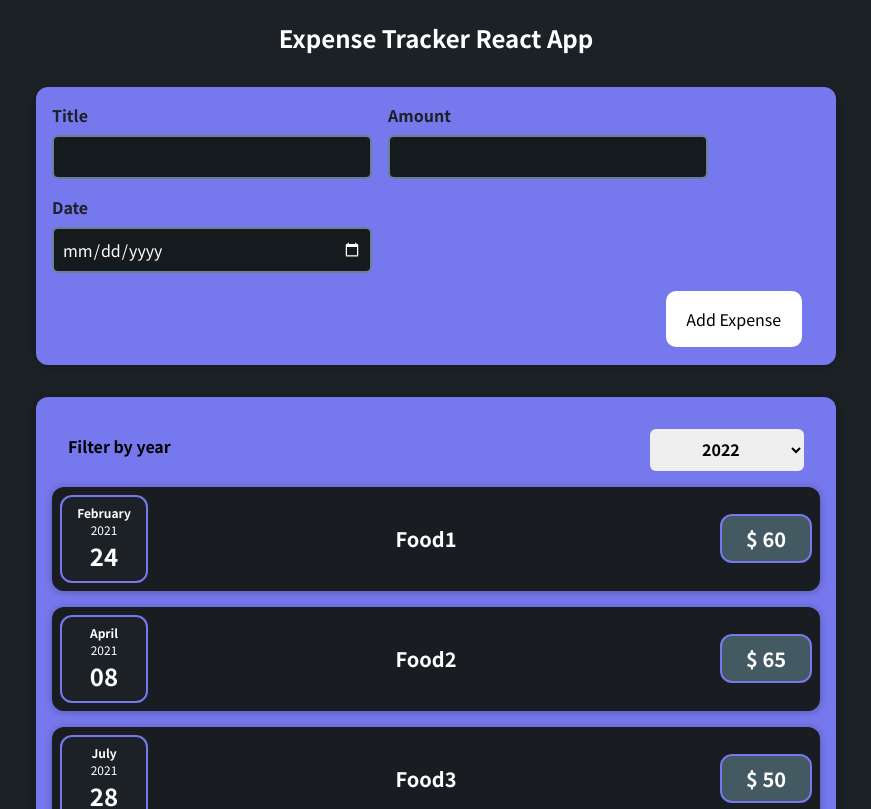
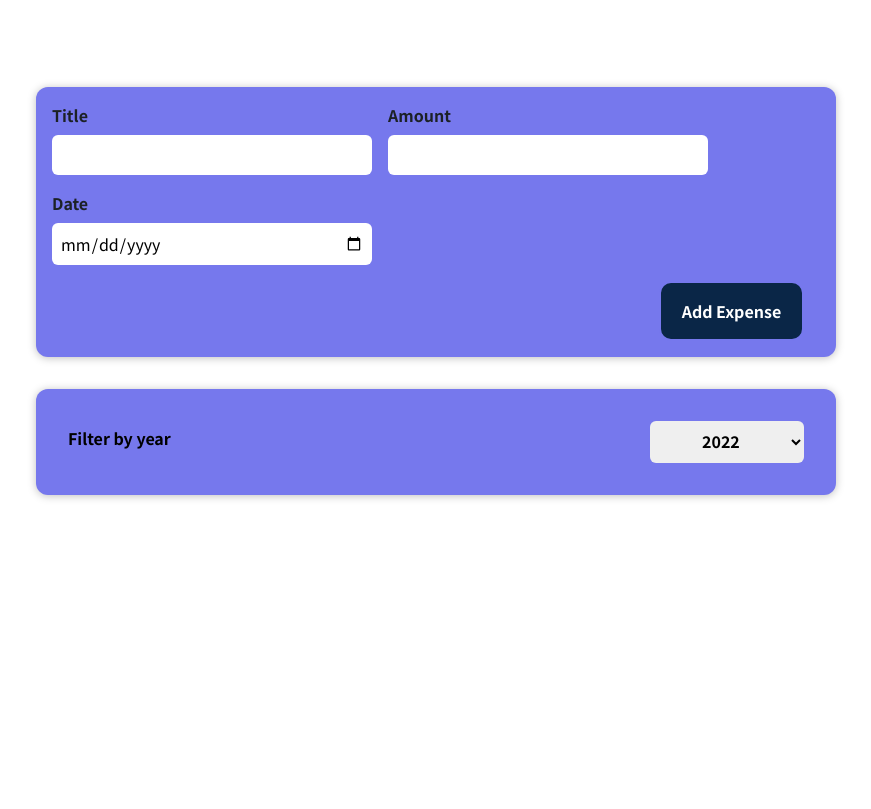
Before and after one commit to yuvaraj21/React-Bootcamp, a React (Create React App) app in the folder Expense-Tracker/: page / in a window 1280 px wide. Shown: the top 809 px of the page, without its empty margins (204-1075 px from the left). Built offline with nearby package versions, Linux system fonts and the light colour scheme.

Commit message:
get expense based on year

```diff
--- a/Expense-Tracker/src/App.js
+++ b/Expense-Tracker/src/App.js
@@ -3,32 +3,40 @@ import Expenses from './component/Expenses/Expenses';
 import NewExpense from './component/NewExpense/NewExpense';
 
 function App() {
-  let expenses = [
+  let dummy_expenses = [
     {
+      id: 1,
       name: 'Food1',
       price: 60.0,
-      date: new Date(2021, 1, 24),
+      date: new Date(2020, 1, 24),
     },
     {
+      id: 2,
       name: 'Food2',
       price: 65.0,
       date: new Date(2021, 3, 8),
     },
     {
+      id: 3,
       name: 'Food3',
       price: 50.0,
       date: new Date(2021, 6, 28),
     },
     {
+      id: 4,
       name: 'Food4',
       price: 25.0,
       date: new Date(2021, 8, 4),
     },
   ];
 
+  const [expenses, setExpenses] = useState(dummy_expenses);
+
   const addExpenseHandler = (expense) => {
-    console.log('In app.js');
-    console.log(expense);
+    setExpenses((prevExpenses) => {
+      console.log([...prevExpenses, expense]);
+      return [...prevExpenses, expense];
+    });
   };
 
   return (
--- a/Expense-Tracker/src/component/Expenses/ExpenseItem.css
+++ b/Expense-Tracker/src/component/Expenses/ExpenseItem.css
@@ -3,8 +3,9 @@
     justify-content: space-between;
     align-items: center;
     padding: 0.5rem;
+    padding-right: 1rem;
     margin: 1rem 0;
-    background-color: #191D22;
+    background-color: #151A1E;
 }
 
 .expense-item__description {
@@ -28,7 +29,7 @@
     font-size: 1rem;
     font-weight: bold;
     color: white;
-    background-color: #445A63;
+    background-color: #1C2126;
     border: 2px solid #7678ED;
     padding: 0.5rem;
     border-radius: 12px;
@@ -38,7 +39,7 @@
     .expense-item__description {
         flex-direction: row;
         align-items: center;
-        justify-content: flex-start;
+        justify-content: flex-end;
         flex: 1;
     }
 
--- a/Expense-Tracker/src/component/Expenses/ExpenseItem.js
+++ b/Expense-Tracker/src/component/Expenses/ExpenseItem.js
@@ -9,6 +9,8 @@ const ExpenseItem = (props) => {
       <ExpenseDate date={props.date} />
       <div className="expense-item__description">
         <h2>{props.title}</h2>
+      </div>
+      <div className="expense-item__description">
         <div className="expense-item__price">$ {props.amount}</div>
       </div>
     </Card>
--- a/Expense-Tracker/src/component/Expenses/Expenses.js
+++ b/Expense-Tracker/src/component/Expenses/Expenses.js
@@ -5,39 +5,32 @@ import './Expenses.css';
 import ExpensesFilter from './ExpensesFilter';
 
 const Expenses = (props) => {
-  let expenses = props.expenses;
   const [filteredYear, setFilteredYear] = useState('2022');
 
   const filterChangeHandler = (selectedYear) => {
-    console.log(selectedYear);
+    // console.log(selectedYear);
     setFilteredYear(selectedYear);
   };
+
+  const filteredExpenses = props.expenses.filter((expense) => {
+    return expense.date.getFullYear().toString() === filteredYear;
+  });
   return (
     <Card className="expenses">
       <ExpensesFilter
         selected={filteredYear}
         onChangeFilter={filterChangeHandler}
       />
-      <ExpenseItem
-        title={expenses[0].name}
-        amount={expenses[0].price}
-        date={expenses[0].date}
-      />
-      <ExpenseItem
-        title={expenses[1].name}
-        amount={expenses[1].price}
-        date={expenses[1].date}
-      />
-      <ExpenseItem
-        title={expenses[2].name}
-        amount={expenses[2].price}
-        date={expenses[2].date}
-      />
-      <ExpenseItem
-        title={expenses[3].name}
-        amount={expenses[3].price}
-        date={expenses[3].date}
-      />
+      {filteredExpenses.map((expense) => {
+        return (
+          <ExpenseItem
+            key={expense.id}
+            title={expense.name}
+            amount={expense.price}
+            date={expense.date}
+          />
+        );
+      })}
     </Card>
   );
 };
--- a/Expense-Tracker/src/component/NewExpense/ExpenseForm.css
+++ b/Expense-Tracker/src/component/NewExpense/ExpenseForm.css
@@ -16,19 +16,20 @@
     font: inherit;
     padding: 0.5rem;
     border-radius: 6px;
-    background-color: #151A1E;
-    border: 2px solid #6C8093;
-    color: #fff;
+    background-color: #fff;
+    /* border: 2px solid #0A2647; */
+    border: none;
+    color: #000;
     width: 20rem;
     max-width: 100%;
-    color-scheme: dark;
+    /* color-scheme: dark; */
 }
 
 .new-expense__control input:active,
 .new-expense__control input:focus {
-    background-color: #151A1E;
+    background-color: #fff;
+    outline: 2px solid #0A2647;
     border: none;
-    outline: 2px solid #fff;
 }
 
 
--- a/Expense-Tracker/src/component/NewExpense/ExpenseForm.js
+++ b/Expense-Tracker/src/component/NewExpense/ExpenseForm.js
@@ -9,8 +9,8 @@ const ExpenseForm = (props) => {
   const submitExpense = (event) => {
     event.preventDefault();
     const expenseData = {
-      title: title,
-      amount: amount,
+      name: title,
+      price: amount,
       date: new Date(date),
     };
     props.onSaveExpenseData(expenseData);
@@ -29,6 +29,7 @@ const ExpenseForm = (props) => {
             onChange={(e) => {
               setTitle(e.target.value);
             }}
+            required
           />
         </div>
 
@@ -40,6 +41,7 @@ const ExpenseForm = (props) => {
             onChange={(e) => {
               setAmount(e.target.value);
             }}
+            required
           />
         </div>
 
@@ -51,6 +53,7 @@ const ExpenseForm = (props) => {
             onChange={(e) => {
               setDate(e.target.value);
             }}
+            required
           />
         </div>
       </div>
--- a/Expense-Tracker/src/component/NewExpense/NewExpense.css
+++ b/Expense-Tracker/src/component/NewExpense/NewExpense.css
@@ -15,17 +15,18 @@
     cursor: pointer;
     padding: 1rem 1.3rem;
     border: 2px solid #7678ED;
-    background-color: #fff;
-    color: #000;
+    background-color: #0A2647;
+    color: #fff;
+    font-weight: bold;
     border-radius: 12px;
     margin-right: 1rem;
 }
 
 .new-expense button:hover,
 .new-expense button:active {
-    border: 2px solid #F4743B;
-    background-color: #F4743B;
-    color: #000;
+    border: 2px solid #0A2647;
+    background-color: #fff;
+    color: #0A2647;
 }
 
 .new-expense button.alternative {
--- a/Expense-Tracker/src/component/NewExpense/NewExpense.js
+++ b/Expense-Tracker/src/component/NewExpense/NewExpense.js
@@ -5,8 +5,8 @@ import './NewExpense.css';
 const NewExpense = (props) => {
   const saveDataExpenseHandler = (enteredExpenseData) => {
     const expenseData = {
+      id: Math.floor(Math.random() * 1000).toString(),
       ...enteredExpenseData,
-      id: Math.floor(Math.random() * 1000).toString(),
     };
     console.log(expenseData);
     props.onAddExpense(expenseData);
--- a/Expense-Tracker/src/index.css
+++ b/Expense-Tracker/src/index.css
@@ -10,7 +10,7 @@ html {
 
 body {
   margin: 0;
-  background-color: #1C2126;
+  background-color: #fff;
   text-align: center;
   color: #fff;
 }
```
